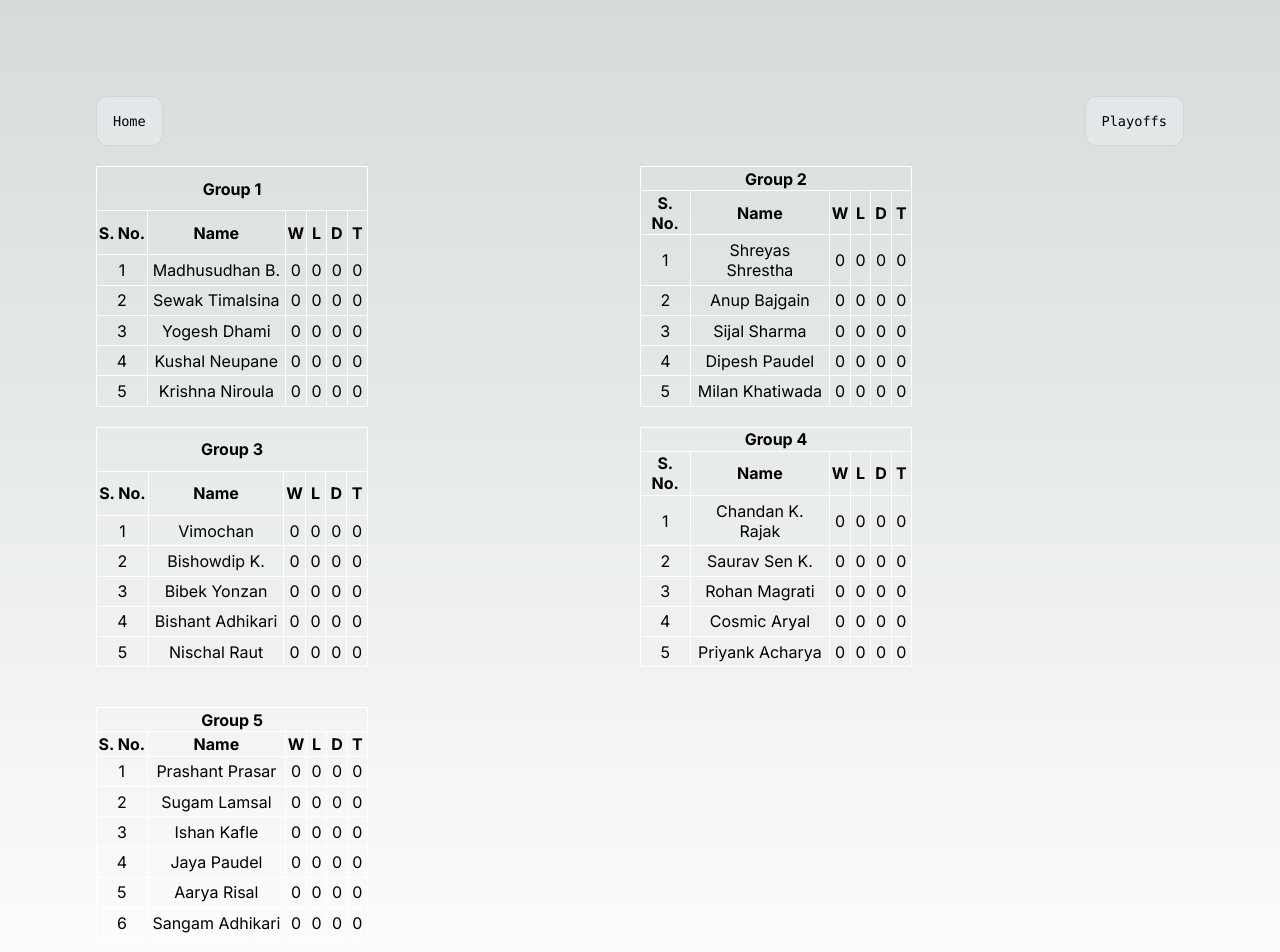
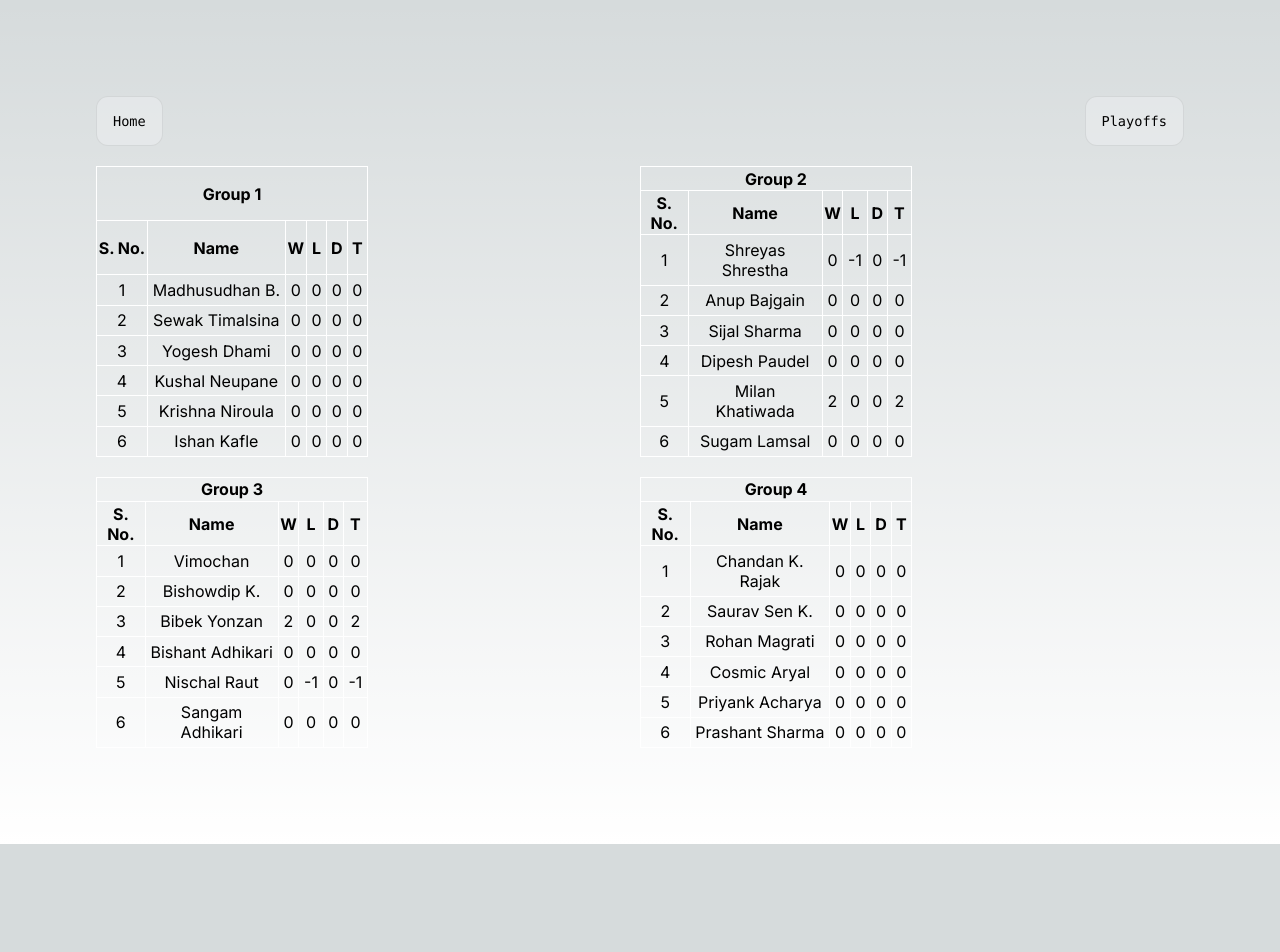
Before and after one commit to nottheonetyonethguy/tourney-website, a Next.js app: page /group-stage in a window 1280 px wide. Shown: the top 952 px of the page. After the commit the page ends 844 px from the top, so only its background shows below. Built offline with nearby package versions, Linux system fonts and the light colour scheme.

Commit message:
fixed group fixings and day 1 result updated

```diff
--- a/src/app/group-stage/page.js
+++ b/src/app/group-stage/page.js
@@ -72,6 +72,14 @@ export default function Home() {
               <td>0</td>
               <td>0</td>
             </tr>
+            <tr>
+              <td>6</td>
+              <td>Ishan Kafle</td>
+              <td>0</td>
+              <td>0</td>
+              <td>0</td>
+              <td>0</td>
+            </tr>
           </tbody>
         </table>
         <p>&nbsp;&nbsp;</p>
@@ -92,9 +100,9 @@ export default function Home() {
               <td>1</td>
               <td>Shreyas Shrestha</td>
               <td>0</td>
+              <td>-1</td>
               <td>0</td>
-              <td>0</td>
-              <td>0</td>
+              <td>-1</td>
             </tr>
             <tr>
               <td>2</td>
@@ -123,6 +131,14 @@ export default function Home() {
             <tr>
               <td>5</td>
               <td>Milan Khatiwada</td>
+              <td>2</td>
+              <td>0</td>
+              <td>0</td>
+              <td>2</td>
+            </tr>
+            <tr>
+              <td>6</td>
+              <td>Sugam Lamsal</td>
               <td>0</td>
               <td>0</td>
               <td>0</td>
@@ -165,10 +181,10 @@ export default function Home() {
             <tr>
               <td>3</td>
               <td>Bibek Yonzan</td>
+              <td>2</td>
               <td>0</td>
               <td>0</td>
-              <td>0</td>
-              <td>0</td>
+              <td>2</td>
             </tr>
             <tr>
               <td>4</td>
@@ -181,6 +197,14 @@ export default function Home() {
             <tr>
               <td>5</td>
               <td>Nischal Raut</td>
+              <td>0</td>
+              <td>-1</td>
+              <td>0</td>
+              <td>-1</td>
+            </tr>
+            <tr>
+              <td>6</td>
+              <td>Sangam Adhikari</td>
               <td>0</td>
               <td>0</td>
               <td>0</td>
@@ -242,75 +266,14 @@ export default function Home() {
               <td>0</td>
               <td>0</td>
             </tr>
-
-          </tbody>
-        </table>
-        </div>
-        <p>&nbsp;&nbsp;</p>
-        <br />
-        <div className={styles.grid}>
-        <table>
-          <tbody>
             <tr>
-              <th colspan="6">Group 5</th>
-            </tr>
-            <tr>
-              <th>S. No.</th>
-              <th>Name</th>
-              <th>W</th>
-              <th>L</th>
-              <th>D</th>
-              <th>T</th>
-            </tr>
-            <tr>
-              <td>1</td>
-              <td>Prashant Prasar</td>
+              <td>6</td>
+              <td>Prashant Sharma</td>
               <td>0</td>
               <td>0</td>
               <td>0</td>
               <td>0</td>
             </tr>
-            <tr>
-              <td>2</td>
-              <td>Sugam Lamsal</td>
-              <td>0</td>
-              <td>0</td>
-              <td>0</td>
-              <td>0</td>
-            </tr>
-            <tr>
-              <td>3</td>
-              <td>Ishan Kafle</td>
-              <td>0</td>
-              <td>0</td>
-              <td>0</td>
-              <td>0</td>
-            </tr>
-            <tr>
-              <td>4</td>
-              <td>Jaya Paudel</td>
-              <td>0</td>
-              <td>0</td>
-              <td>0</td>
-              <td>0</td>
-            </tr>
-            <tr>
-              <td>5</td>
-              <td>Aarya Risal</td>
-              <td>0</td>
-              <td>0</td>
-              <td>0</td>
-              <td>0</td>
-            </tr>
-            <tr>
-              <td>6</td>
-              <td>Sangam Adhikari</td>
-              <td>0</td>
-              <td>0</td>
-              <td>0</td>
-              <td>0</td>
-            </tr>
-
           </tbody>
         </table>
       </div>
```
